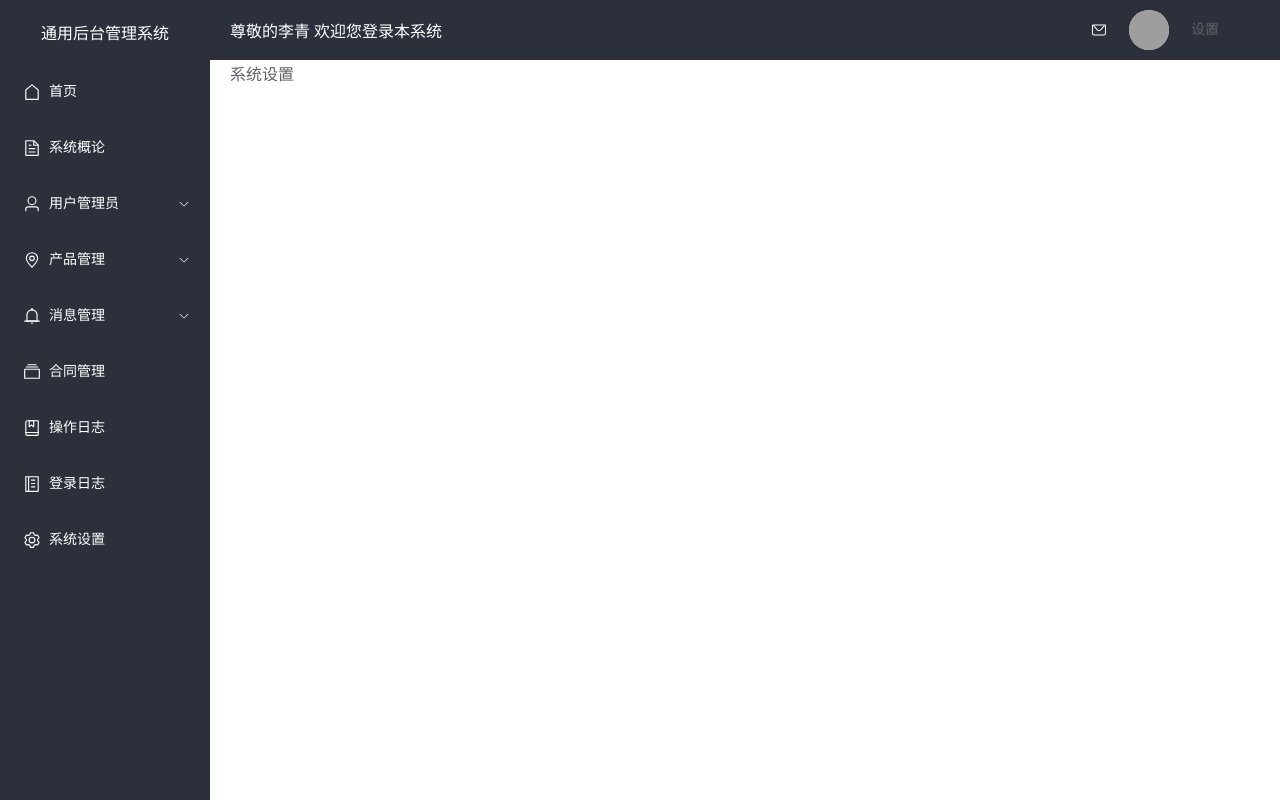
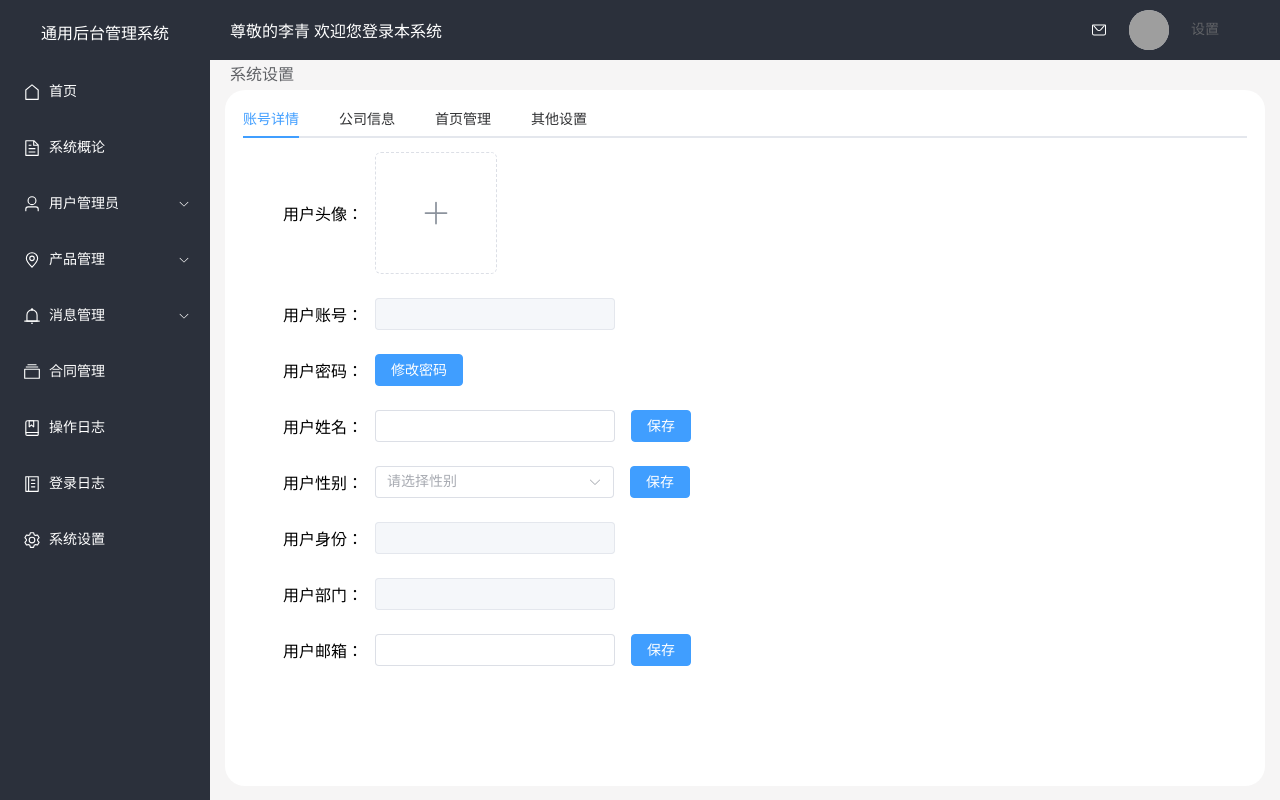
Before and after one commit to Xiao-995/before-end, a Vue app: page /#/set in a window 1280 px wide. Built offline with nearby package versions, Linux system fonts and the light colour scheme; grey boxes are pictures that could not be loaded.

Commit message:
系统设置--账号详情静态页面

```diff
--- a/src/views/menu/index.vue
+++ b/src/views/menu/index.vue
@@ -174,5 +174,6 @@ const goRoute = (res: any) => {
 // 主菜单
 .el-main {
   padding: 0;
+  background: #f6f5f5f3;
 }
 </style>
--- a/src/views/set/index.vue
+++ b/src/views/set/index.vue
@@ -1,16 +1,205 @@
 <template>
-  <div>
-    <Breadcrumb ref="breadcrumb" :item="item" />
+  <Breadcrumb ref="breadcrumb" :item="item" />
+  <div class="common-wrapped">
+    <div class="common-content">
+      <el-tabs v-model="activeName" class="demo-tabs">
+        <el-tab-pane label="账号详情" name="first">
+          <!-- 用户头像 -->
+          <div class="account-info-wrapped">
+            <span>用户头像：</span>
+            <div class="account-info-content">
+              <el-upload
+                class="avatar-uploader"
+                action="http://127.0.0.1/api/user/uploadAvatar"
+                :show-file-list="false"
+                :on-success="handleAvatarSuccess"
+                :before-upload="beforeAvatarUpload"
+              >
+                <img v-if="imageUrl" :src="imageUrl" class="avatar" />
+                <el-icon v-else class="avatar-uploader-icon"><Plus /></el-icon>
+              </el-upload>
+            </div>
+          </div>
+          <!-- 用户账号 -->
+          <div class="account-info-wrapped">
+            <span>用户账号：</span>
+            <div class="account-info-content">
+              <el-input v-model="AccountDetail.account" disabled></el-input>
+            </div>
+          </div>
+          <!-- 用户密码 -->
+          <div class="account-info-wrapped">
+            <span>用户密码：</span>
+            <div class="account-info-content">
+              <el-button v-model="AccountDetail.password" type="primary"
+                >修改密码</el-button
+              >
+            </div>
+          </div>
+          <!-- 用户姓名 -->
+          <div class="account-info-wrapped">
+            <span>用户姓名：</span>
+            <div class="account-info-content">
+              <el-input v-model="AccountDetail.name"></el-input>
+              <el-button class="button" type="primary">保存</el-button>
+            </div>
+          </div>
+          <!-- 用户性别 -->
+          <div class="account-info-wrapped">
+            <span>用户性别：</span>
+            <div class="account-info-content">
+              <el-select v-model="AccountDetail.sex" placeholder="请选择性别">
+                <el-option label="男" value="男" />
+                <el-option label="女" value="女" />
+              </el-select>
+              <el-button class="button" type="primary">保存</el-button>
+            </div>
+          </div>
+          <!-- 用户身份 -->
+          <div class="account-info-wrapped">
+            <span>用户身份：</span>
+            <div class="account-info-content">
+              <el-input v-model="AccountDetail.identity" disabled></el-input>
+            </div>
+          </div>
+          <!-- 用户部门 -->
+          <div class="account-info-wrapped">
+            <span>用户部门：</span>
+            <div class="account-info-content">
+              <el-input v-model="AccountDetail.department" disabled></el-input>
+            </div>
+          </div>
+          <!-- 用户邮箱 -->
+          <div class="account-info-wrapped">
+            <span>用户邮箱：</span>
+            <div class="account-info-content">
+              <el-input v-model="AccountDetail.email"></el-input>
+              <el-button class="button" type="primary">保存</el-button>
+            </div>
+          </div>
+        </el-tab-pane>
+        <el-tab-pane label="公司信息" name="second">Config</el-tab-pane>
+        <el-tab-pane label="首页管理" name="third">Role</el-tab-pane>
+        <el-tab-pane label="其他设置" name="fourth">Task</el-tab-pane>
+      </el-tabs>
+    </div>
   </div>
 </template>
 
 <script setup lang="ts">
-import { ref } from "vue";
+import { reactive, ref } from "vue";
 import Breadcrumb from "../../components/Breadcrumb.vue";
+import { ElMessage } from "element-plus";
+import { Plus } from "@element-plus/icons-vue";
+import type { UploadProps } from "element-plus";
+// 面包屑
 const breadcrumb = ref();
 const item = ref({
   first: "系统设置",
 });
+const activeName = ref("first");
+// 账号详情
+const AccountDetail = reactive({
+  account: "", // 账号
+  password: "", // 密码
+  name: "", // 姓名
+  sex: "", // 性别
+  identity: "", // 身份
+  department: "", // 部门
+  email: "", // 邮箱
+});
+const imageUrl = ref("");
+
+const handleAvatarSuccess: UploadProps["onSuccess"] = (
+  response,
+  uploadFile
+) => {
+  imageUrl.value = URL.createObjectURL(uploadFile.raw!);
+};
+
+// 头像上传格式
+const beforeAvatarUpload: UploadProps["beforeUpload"] = (rawFile) => {
+  if (rawFile.type !== "image/jpeg") {
+    ElMessage.error("头像必须是jpg格式！");
+    return false;
+  } else if (rawFile.size / 1024 / 1024 > 2) {
+    ElMessage.error("头像必须小于2MB！");
+    return false;
+  }
+  return true;
+};
 </script>
 
-<style lang="scss" scoped></style>
+<style lang="scss" scoped>
+.common-wrapped {
+  margin: 0 15px;
+  padding: 8px;
+  background: #fff;
+  border-radius: 20px;
+  height: calc(100vh - 120px);
+
+  // 内容
+  .common-content {
+    padding: 0 10px;
+    height: 100%;
+    background: #fff;
+    // 账号信息外壳
+    .account-info-wrapped {
+      display: flex;
+      align-items: center;
+      padding-left: 40px;
+      margin-bottom: 24px;
+      // 内容
+      .account-info-content {
+        display: flex;
+        margin-left: 12px;
+        margin-right: 16px;
+        .button {
+          margin-left: 16px;
+        }
+      }
+    }
+  }
+}
+// tabs样式
+.demo-tabs > .el-tabs__content {
+  padding: 32px;
+  color: #6b778c;
+  font-size: 32px;
+  font-weight: 600;
+}
+// 文件上传样式
+.avatar-uploader .avatar {
+  width: 178px;
+  height: 178px;
+  display: block;
+}
+:deep(.el-select__selection) {
+  width: 195px;
+}
+:deep(.el-input) {
+  width: 240px;
+}
+</style>
+<style>
+.avatar-uploader .el-upload {
+  border: 1px dashed var(--el-border-color);
+  border-radius: 6px;
+  cursor: pointer;
+  position: relative;
+  overflow: hidden;
+  transition: var(--el-transition-duration-fast);
+}
+
+.avatar-uploader .el-upload:hover {
+  border-color: var(--el-color-primary);
+}
+
+.el-icon.avatar-uploader-icon {
+  font-size: 28px;
+  color: #8c939d;
+  width: 120px;
+  height: 120px;
+  text-align: center;
+}
+</style>
```
